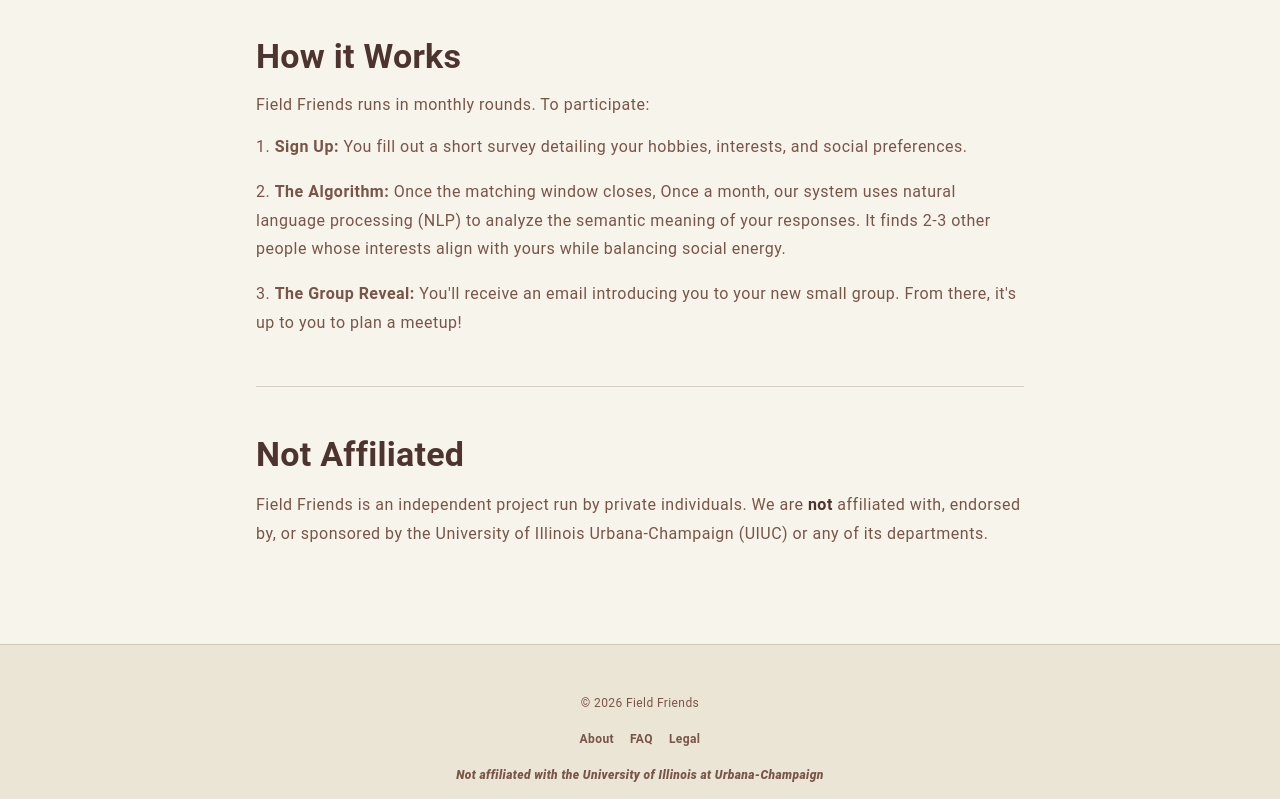
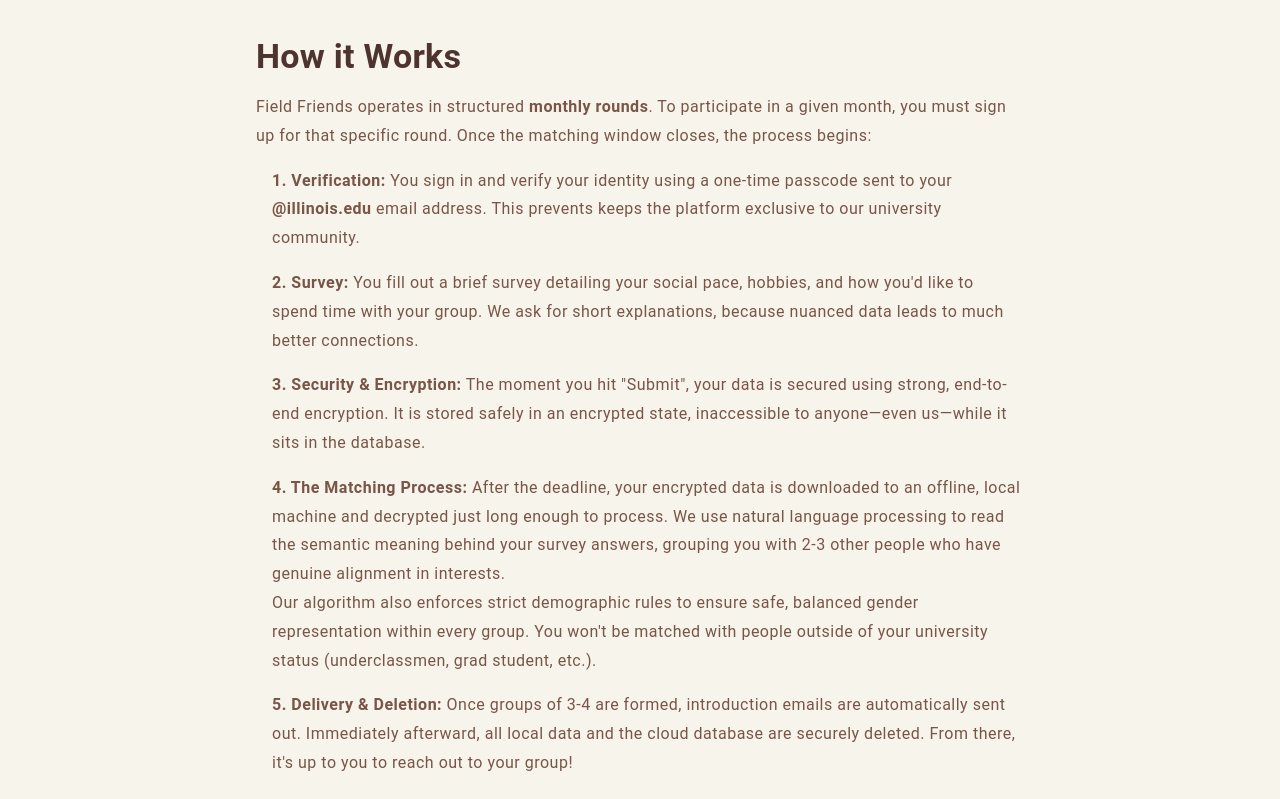
Before and after one commit to FieldFriends/field-friends-web, a Vue app: page /about in a window 1280 px wide. Shown: the part 780-1579 px from the top of the page. Built offline with nearby package versions, Linux system fonts and the light colour scheme; no server answers; a small style sheet from the web is missing.

Commit message:
Edit wording on about page

```diff
--- a/src/pages/About.vue
+++ b/src/pages/About.vue
@@ -39,36 +39,66 @@
         <h2 id="process-heading" class="text-h4 font-weight-bold mb-4 text-primary">
           How it Works
         </h2>
-        <p class="text-body-1 text-secondary mb-4">
-          Field Friends runs in monthly rounds.
-          To participate:
+
+        <p class="text-body-1 text-secondary mb-4 page-text">
+          Field Friends operates in structured <strong>monthly rounds</strong>. To participate in a given month,
+          you must sign up for that specific round. Once the matching window closes, the process begins:
         </p>
-        <p class="text-body-1 text-secondary mb-4 page-text">
-          1. <strong>Sign Up:</strong>
-          You fill out a short survey detailing your hobbies, interests, and social preferences.
-        </p>
-        <p class="text-body-1 text-secondary mb-4 page-text">
-          2. <strong>The Algorithm:</strong>
-          Once the matching window closes,
 
-          Once a month, our system uses natural language processing (NLP) to analyze the semantic meaning of your responses.
-          It finds 2-3 other people whose interests align with yours while balancing social energy.
-        </p>
-        <p class="text-body-1 text-secondary mb-4 page-text">
-          3. <strong>The Group Reveal:</strong>
-          You'll receive an email introducing you to your new small group. From there, it's up to you to plan a meetup!
-        </p>
+        <div class="pl-4">
+          <p class="text-body-1 text-secondary mb-4 page-text">
+            <strong>1. Verification:</strong>
+            You sign in and verify your identity using a one-time passcode sent to your
+            <strong>@illinois.edu</strong> email address.
+            This prevents keeps the platform exclusive to our university community.
+          </p>
+
+          <p class="text-body-1 text-secondary mb-4 page-text">
+            <strong>2. Survey:</strong>
+            You fill out a brief survey detailing your social pace, hobbies, and how you'd like to spend time with your group.
+            We ask for short explanations, because nuanced data leads to much better connections.
+          </p>
+
+          <p class="text-body-1 text-secondary mb-4 page-text">
+            <strong>3. Security & Encryption:</strong>
+            The moment you hit "Submit", your data is secured using strong, end-to-end encryption.
+            It is stored safely in an encrypted state, inaccessible to anyone—even us—while it sits in the database.
+          </p>
+
+          <div class="text-body-1 text-secondary page-text">
+            <p>
+              <strong>4. The Matching Process:</strong>
+              After the deadline, your encrypted data is downloaded to an offline, local machine and decrypted just long enough to process.
+              We use natural language processing to read the semantic meaning behind your survey answers,
+              grouping you with 2-3 other people who have genuine alignment in interests.
+            </p>
+            <p class="mb-4">
+              Our algorithm also enforces strict demographic rules to ensure safe, balanced gender representation within every group.
+              You won't be matched with people outside of your university status (underclassmen, grad student, etc.).
+            </p>
+          </div>
+
+          <p class="text-body-1 text-secondary mb-6 page-text">
+            <strong>5. Delivery & Deletion:</strong>
+            Once groups of 3-4 are formed, introduction emails are automatically sent out.
+            Immediately afterward, all local data and the cloud database are securely deleted.
+            From there, it's up to you to reach out to your group!
+          </p>
+        </div>
       </section>
 
       <v-divider class="mb-12 border-opacity-25" color="secondary" aria-hidden="true" />
 
       <section class="mb-8" aria-labelledby="disclaimer-heading">
         <h2 id="disclaimer-heading" class="text-h4 font-weight-bold mb-4 text-primary">
-          Not Affiliated
+          Independent
         </h2>
         <p class="text-body-1 text-secondary page-text">
-          Field Friends is an independent project run by private individuals. We are <strong class="text-primary">not</strong>
-          affiliated with, endorsed by, or sponsored by the University of Illinois Urbana-Champaign (UIUC) or any of its departments.
+          Field Friends is an independent project. We are
+          <strong class="text-primary">
+            not affiliated
+          </strong>
+          with, endorsed by, or sponsored by the University of Illinois at Urbana-Champaign (UIUC).
         </p>
       </section>
 
--- a/src/pages/index.vue
+++ b/src/pages/index.vue
@@ -97,11 +97,11 @@
           :to="{ path: AppRoutes.About.path, hash: '#process-heading' }"
           class="text-decoration-none font-weight-bold text-primary d-inline-flex align-center"
         >
-          Learn more about the process
+          Learn more about our algorithm, encryption, and privacy measures
           <v-icon
             icon="mdi-arrow-right"
             size="x-small"
-            class="ms-1 pt-1"
+            class="ms-1"
           />
         </router-link>
       </div>
@@ -118,7 +118,7 @@
           All of your information, including the connection to your email, is <strong>permanently deleted</strong> after you're matched.
         </p>
         <p class="landing-page__privacy-details text-body-1 mt-8 font-weight-regular text-secondary">
-          Our algorithm is run locally; your data is never processed online for matching.
+          Field Friends is a free service. Our algorithm is run locally, and your data is never processed online for matching.
           The
           <a
             href="https://github.com/FieldFriends/field-friends-web"
```
